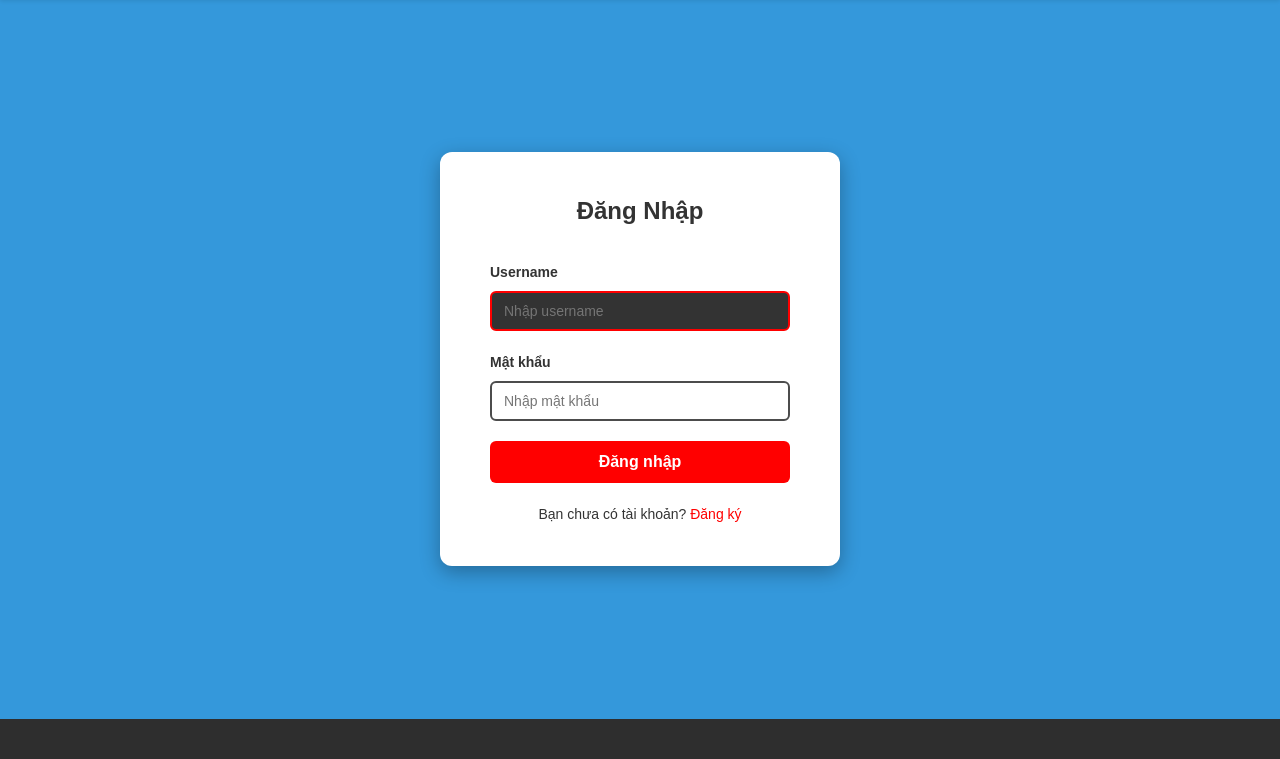
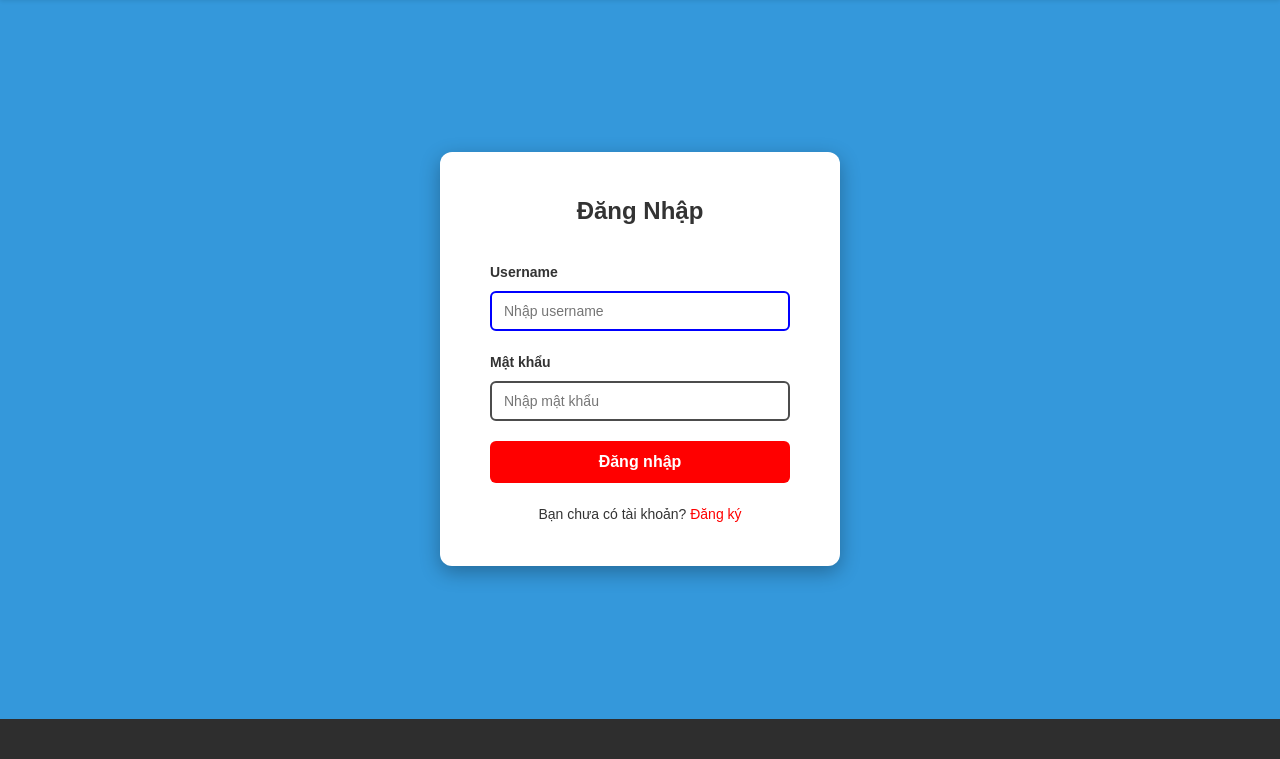
Before and after one commit to LeDaiNhan-23130215/ChatAppDjango, a Django app: page /accounts/login/ in a window 1280 px wide, with the restyled element focused. Shown: the part 81-840 px from the top of the page. Run offline with Django 5.2, Linux system fonts and the light colour scheme.

Commit message:
Change input focus border color to blue
fix giao dien trang login

```diff
--- a/quizAiChallenge/accounts/static/css/login.css
+++ b/quizAiChallenge/accounts/static/css/login.css
@@ -112,8 +112,7 @@ body {
 }
 
 .field-input input:focus {
-    border-color: red;
-    background-color: #333;
+    border-color: blue;
 }
 
 .login-option {
```
